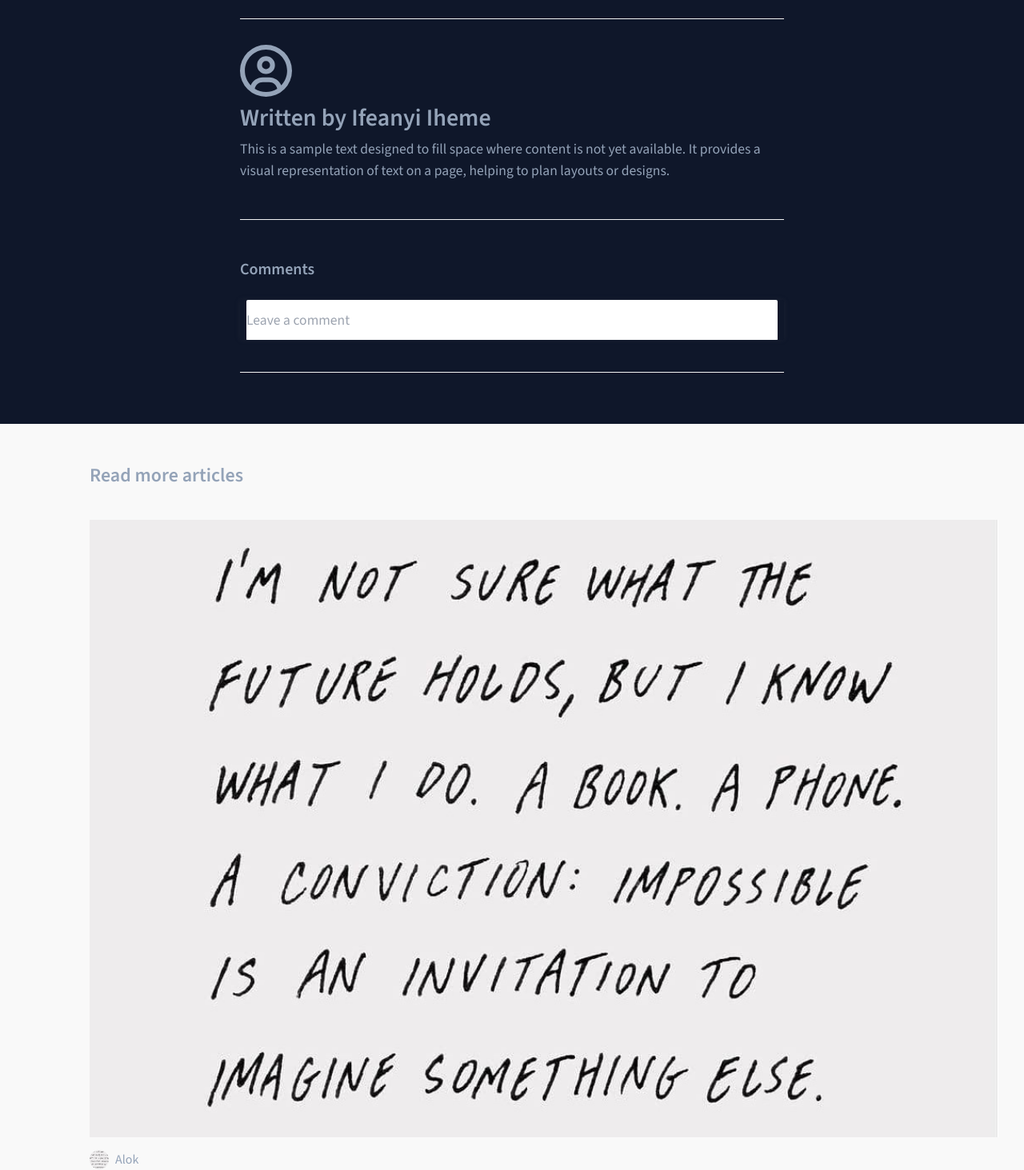
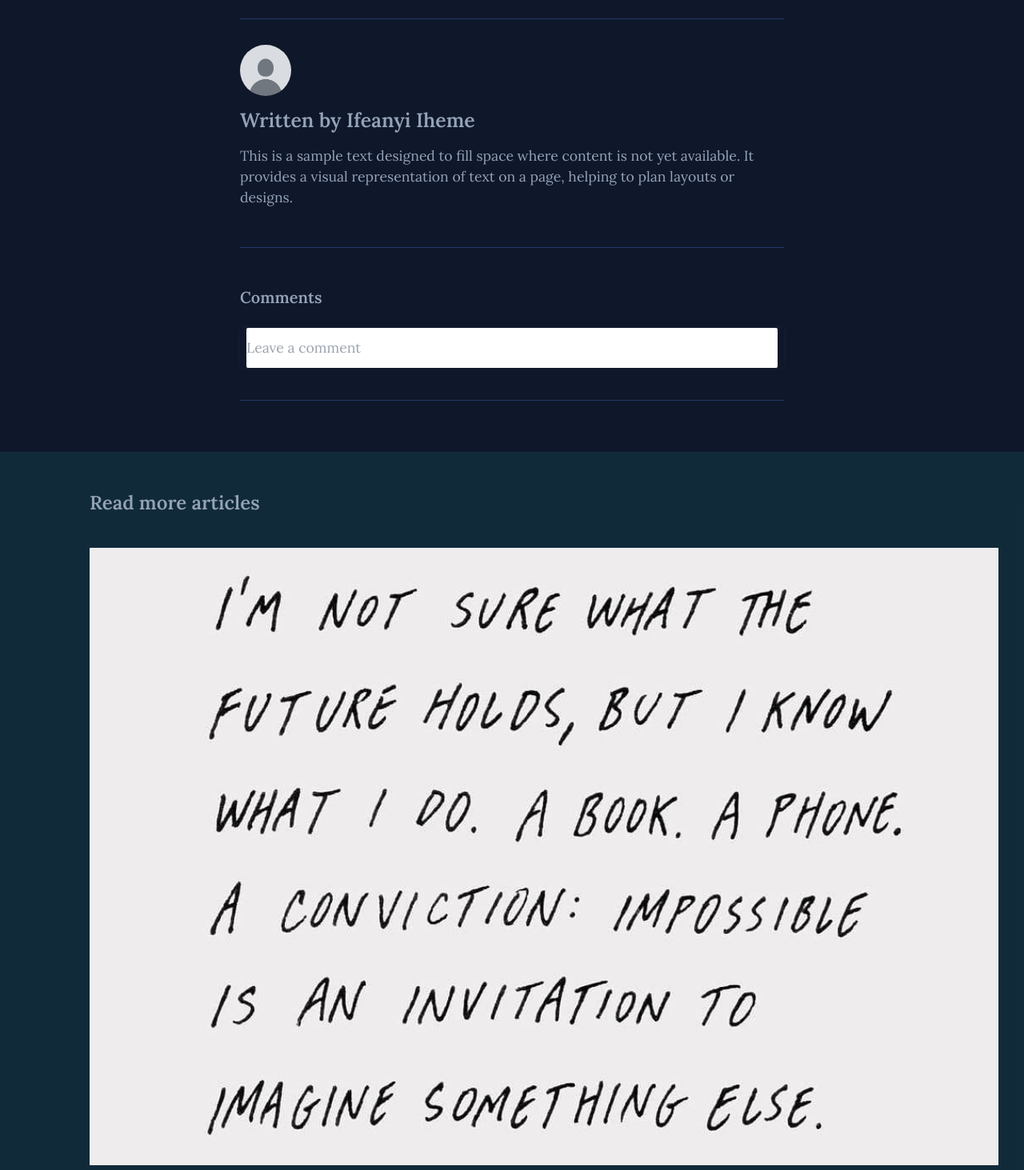
Before and after one commit to ifeanyiHM/ifeanyiiheme, a Next.js app: page /blog/family003 in a window 1280 px wide. Shown: the part 3767-5230 px from the top of the page at 80% size. Built offline with nearby package versions, Linux system fonts and the light colour scheme.

Commit message:
more update on blog page

```diff
--- a/app/Data/PortfolioProps.tsx
+++ b/app/Data/PortfolioProps.tsx
@@ -308,6 +308,7 @@ export const blogData = [
     id: "impossiblelives001",
     title: "Impossible Lives",
     author: "Alok",
+    authorImage: "",
     readTime: "5 min read",
     date: "September 18, 2021",
     coverImage: [
@@ -368,6 +369,7 @@ export const blogData = [
     id: "fine002",
     title: "Fine body and soul if you love to go in simple words",
     author: "Ifeanyi Iheme",
+    authorImage: "",
     readTime: "5 min read",
     date: "December 23, 2024",
     coverImage: [
@@ -413,6 +415,7 @@ export const blogData = [
     id: "family003",
     title: "My Love letter to Family and Friends",
     author: "Ifeanyi Iheme",
+    authorImage: "",
     readTime: "5 min read",
     date: "August 17, 2021",
     coverImage: [
@@ -504,6 +507,7 @@ export const blogData = [
     id: "join004",
     title: "My coding journey",
     author: "Ifeanyi Iheme",
+    authorImage: "",
     readTime: "5 min read",
     date: "January 3, 2025",
     coverImage: [
--- a/app/Styles/globals.css
+++ b/app/Styles/globals.css
@@ -301,7 +301,7 @@ body:hover::-webkit-scrollbar-thumb {
     position: relative;
   }
   .lightMode {
-    background: radial-gradient(circle at calc(var(--x) * 1px) calc(var(--y) * 1px), rgba(0, 0, 0, 0.04), transparent 300px), #fff;
+    background: radial-gradient(circle at calc(var(--x) * 1px) calc(var(--y) * 1px), rgba(0, 0, 0, 0), transparent 300px), #fff;
     background-attachment: fixed;
   }
   .switchBtnR {
--- a/app/Styles/globals.scss
+++ b/app/Styles/globals.scss
@@ -361,7 +361,7 @@ body:hover {
   .lightMode {
     background: radial-gradient(
         circle at calc(var(--x) * 1px) calc(var(--y) * 1px),
-        rgb(0, 0, 0, 0.04),
+        rgb(0, 0, 0, 0),
         transparent 300px
       ),
       #fff;
--- a/app/blog/BlogPage.tsx
+++ b/app/blog/BlogPage.tsx
@@ -6,12 +6,15 @@ import { FaRegHeart } from "react-icons/fa";
 import usePortfolio from "../_context/usePortfolio";
 import Link from "next/link";
 import { blogData } from "../Data/PortfolioProps";
+import { lora } from "../fonts/fonts";
 
 function BlogPage() {
   const { lightMode } = usePortfolio();
 
   return (
-    <div className="flex flex-col gap-6 md:gap-10 mt-20 md:mt-24 px-[1.5rem] lg:pr-8 lg:pl-20 xl:pl-28">
+    <div
+      className={`flex flex-col gap-6 md:gap-10 mt-20 md:mt-24 px-[1.5rem] lg:pr-8 lg:pl-20 xl:pl-28`}
+    >
       {blogData
         .slice()
         .reverse()
@@ -38,11 +41,13 @@ function BlogPage() {
                   <h2
                     className={`${
                       lightMode ? "" : "text-[#e2e8f0]"
-                    } uppercase font-semibold lg:text-[1.1rem]`}
+                    } uppercase font-semibold lg:text-[1.1rem] leading-tight`}
                   >
                     {preview.title}
                   </h2>
-                  <span className="text-[0.8rem] lg:text-[1rem]">
+                  <span
+                    className={`${lora.className} text-[0.8rem] lg:text-[1rem]`}
+                  >
                     Published . {preview.date}
                   </span>
                   <div className="flex gap-2 md:hidden">
--- a/app/blog/[id]/Comments.tsx
+++ b/app/blog/[id]/Comments.tsx
@@ -1,3 +1,4 @@
+import usePortfolio from "@/app/_context/usePortfolio";
 import { useEffect, useState } from "react";
 
 interface Comment {
@@ -16,6 +17,8 @@ function Comments() {
   const [expandedTexts, setExpandedTexts] = useState<boolean[]>(
     allComments.map(() => false)
   );
+
+  const { lightMode } = usePortfolio();
 
   const addComment = () => {
     if (comment.thought === "") {
@@ -88,7 +91,11 @@ function Comments() {
         </span>
       )}
       <div className="pt-12 pb-10 px-[1.5rem] md:px-14 lg:px-0 lg:max-w-[680px] mx-auto lg:text-[1.1rem]">
-        <div className="border-b border-[#f2f2f2] pb-10">
+        <div
+          className={`${
+            lightMode ? "border-[#f7f6f6]" : " border-[#253a69]"
+          } border-b pb-10`}
+        >
           <h2 className="text-xl font-semibold mb-6">
             Comments {allComments.length > 0 && `(${allComments.length})`}
           </h2>
@@ -155,7 +162,12 @@ function Comments() {
         </div>
         <div className="mt-6">
           {allComments.map((comment, index) => (
-            <div key={index} className="border-b border-[#f2f2f2] py-4">
+            <div
+              key={index}
+              className={`${
+                lightMode ? "border-[#f7f6f6]" : " border-[#253a69]"
+              } border-b py-4`}
+            >
               <div className="flex items-center gap-2">
                 <span
                   className="uppercase flex justify-center items-center text-xl w-8 h-8 text-white rounded-full"
--- a/app/blog/[id]/MoreArticles.tsx
+++ b/app/blog/[id]/MoreArticles.tsx
@@ -1,14 +1,32 @@
+import usePortfolio from "@/app/_context/usePortfolio";
 import { blogData } from "@/app/Data/PortfolioProps";
 import Image from "next/image";
+import Link from "next/link";
 
-function MoreArticles() {
+interface MoreArticlesProps {
+  params: {
+    id: string;
+  };
+}
+
+function MoreArticles({ params }: MoreArticlesProps) {
+  const { lightMode } = usePortfolio();
+
+  const blogList = blogData.filter((data) => data.id !== params.id);
+
   return (
-    <div className="bg-[#f9f9f9] py-12 flex flex-col gap-10 md:gap-10 px-[1.5rem] lg:pr-8 lg:pl-20 xl:pl-28">
+    <div
+      className={`${
+        lightMode ? "bg-[#f9f9f9]" : " bg-teal-400/10"
+      } py-12 flex flex-col gap-10 md:gap-10 px-[1.5rem] lg:pr-8 lg:pl-20 xl:pl-28`}
+    >
       <h2 className="text-2xl font-semibold">Read more articles</h2>
-      {blogData.map((data, index) => (
+      {blogList.map((data, index) => (
+        <Link key={index} href={`/blog/${data.id}`}>
           <div
-          key={index}
-          className="flex flex-col gap-4 border-b border-[#f2f2f2] pb-4"
+            className={`${
+              lightMode ? "border-[#f7f6f6]" : " border-[#253a69]"
+            } flex flex-col gap-4 border-b pb-4`}
           >
             <Image
               className="w-full h-full object-cover"
@@ -21,7 +39,7 @@ function MoreArticles() {
               <div className="w-6 h-6 flex-shrink-0">
                 <Image
                   className="w-full h-full object-cover rounded-full"
-                src={data.coverImage[0].image}
+                  src={data.authorImage || "/default-avatar-icon.jpg"}
                   width={100}
                   height={100}
                   alt={data.coverImage[0].image}
@@ -32,7 +50,14 @@ function MoreArticles() {
             <h2 className="text-2xl font-bold">{data.title}</h2>
             <p>{data.headParagraph.slice(0, 80)}...</p>
           </div>
+        </Link>
       ))}
+      <Link
+        href="/blog"
+        className="w-full border border-[#222] rounded-full text-center py-2"
+      >
+        See all from blog page listing
+      </Link>
     </div>
   );
 }
--- a/app/blog/[id]/page.js
+++ b/app/blog/[id]/page.js
@@ -2,7 +2,7 @@
 
 import usePortfolio from "@/app/_context/usePortfolio";
 import { blogData } from "@/app/Data/PortfolioProps";
-import { inter } from "@/app/fonts/fonts";
+import { lora } from "@/app/fonts/fonts";
 import Image from "next/image";
 import { useState } from "react";
 import { FaRegHeart } from "react-icons/fa";
@@ -17,9 +17,6 @@ const Page = ({ params }) => {
 
   const [isZoomedCover, setIsZoomedCover] = useState(null);
   const [zoomedState, setZoomedState] = useState({});
-
-  // const [expandedTexts, setExpandedTexts] =
-  //   useState < [] > recentProjects.map(() => false);
 
   const blogPost = blogData.find((post) => params.id === post.id);
 
@@ -47,10 +44,10 @@ const Page = ({ params }) => {
   };
 
   return (
-    <>
+    <div className={lora.className}>
       <div
-        className={`${inter.className} ${
-          lightMode ? "text-[#242424]" : "text-[#94a3b8]"
+        className={`${
+          lightMode ? "text-[#000]" : "text-[#94a3b8]"
         } mt-20 md:my-2t px-[1.5rem] md:px-14 lg:px-0 lg:max-w-[680px] mx-auto lg:text-[1.1rem]`}
       >
         {/* Header Section */}
@@ -118,7 +115,7 @@ const Page = ({ params }) => {
 
         {/* Paragraph Sections */}
         <div className="flex flex-col gap-2">
-          <p className={`font-[300]`}>{blogPost.headParagraph}</p>
+          <p className={``}>{blogPost.headParagraph}</p>
           {blogPost.sections.map((section, sectionIndex) => (
             <div key={sectionIndex} className="flex flex-col gap-4">
               <div
@@ -176,7 +173,7 @@ const Page = ({ params }) => {
                 >
                   {section.subtitle && section.subtitle}
                 </h2>
-                <p className="font-[300]">{section.text}</p>
+                <p className="">{section.text}</p>
               </div>
             </div>
           ))}
@@ -199,8 +196,8 @@ const Page = ({ params }) => {
         {/* Reactions */}
         <div
           className={`${
-            lightMode ? "" : "text-[#e2e8f0]"
-          } flex justify-between items-center pb-6 border-b border-[#f2f2f2]`}
+            lightMode ? "border-[#f7f6f6]" : "text-[#e2e8f0] border-[#253a69]"
+          } flex justify-between items-center pb-6 border-b`}
         >
           <div className="flex gap-4 items-center">
             <div className="flex gap-2 items-center">
@@ -217,21 +214,23 @@ const Page = ({ params }) => {
           </span>
         </div>
       </div>
+
       {/* Author*/}
-      <div className="border-b pt-8 pb-12 border-[#f2f2f2] px-[1.5rem] md:px-14 lg:px-0 lg:max-w-[680px] mx-auto lg:text-[1.1rem]">
-        <div className="w-65 h-65 rounded-full">
-          {blogPost.authorImage ? (
-            <Image
-              src={blogPost.authorImage}
-              alt="author identity"
-              width={100}
-              height={100}
-            />
-          ) : (
-            <FaRegCircleUser size={65} />
-          )}
+      <div
+        className={`${
+          lightMode ? "border-[#f7f6f6]" : " border-[#253a69]"
+        }  border-b pt-8 pb-12 px-[1.5rem] md:px-14 lg:px-0 lg:max-w-[680px] mx-auto lg:text-[1.1rem]`}
+      >
+        <div className="w-16 h-16 rounded-full">
+          <Image
+            src={blogPost.authorImage || "/default-avatar-icon.jpg"}
+            alt="author identity"
+            width={100}
+            height={100}
+            className="rounded-full"
+          />
         </div>
-        <h2 className="my-2 text-3xl font-semibold">
+        <h2 className="my-3 text-[1.55rem] font-semibold">
           Written by {blogPost.author}
         </h2>
         <p className="">
@@ -243,8 +242,8 @@ const Page = ({ params }) => {
       {/* Comments */}
       <Comments />
       {/* More Articles */}
-      <MoreArticles />
-    </>
+      <MoreArticles params={params} />
+    </div>
   );
 };
 
--- a/app/fonts/fonts.ts
+++ b/app/fonts/fonts.ts
@@ -1,17 +1,12 @@
-import {
-  Inter,
-  Merriweather,
-  Source_Sans_3,
-  Source_Serif_4,
-} from "next/font/google";
+import { Lora, Merriweather, Source_Sans_3, Ubuntu } from "next/font/google";
 
 export const sourceSans = Source_Sans_3({
   subsets: ["latin"],
   weight: ["300", "400", "500", "600", "700"],
 });
-export const inter = Inter({
+export const lora = Lora({
   subsets: ["latin"],
-  weight: ["300", "400", "500", "600", "700"],
+  weight: ["400", "500", "600", "700"],
 });
 export const merriweather = Merriweather({
   subsets: ["latin"],
```
Also changed, not shown: public/default-avatar-icon.jpg (added), 1 other file (tests, documents, lock files or other folders). Lines whose indentation alone changed are shown as unchanged.
